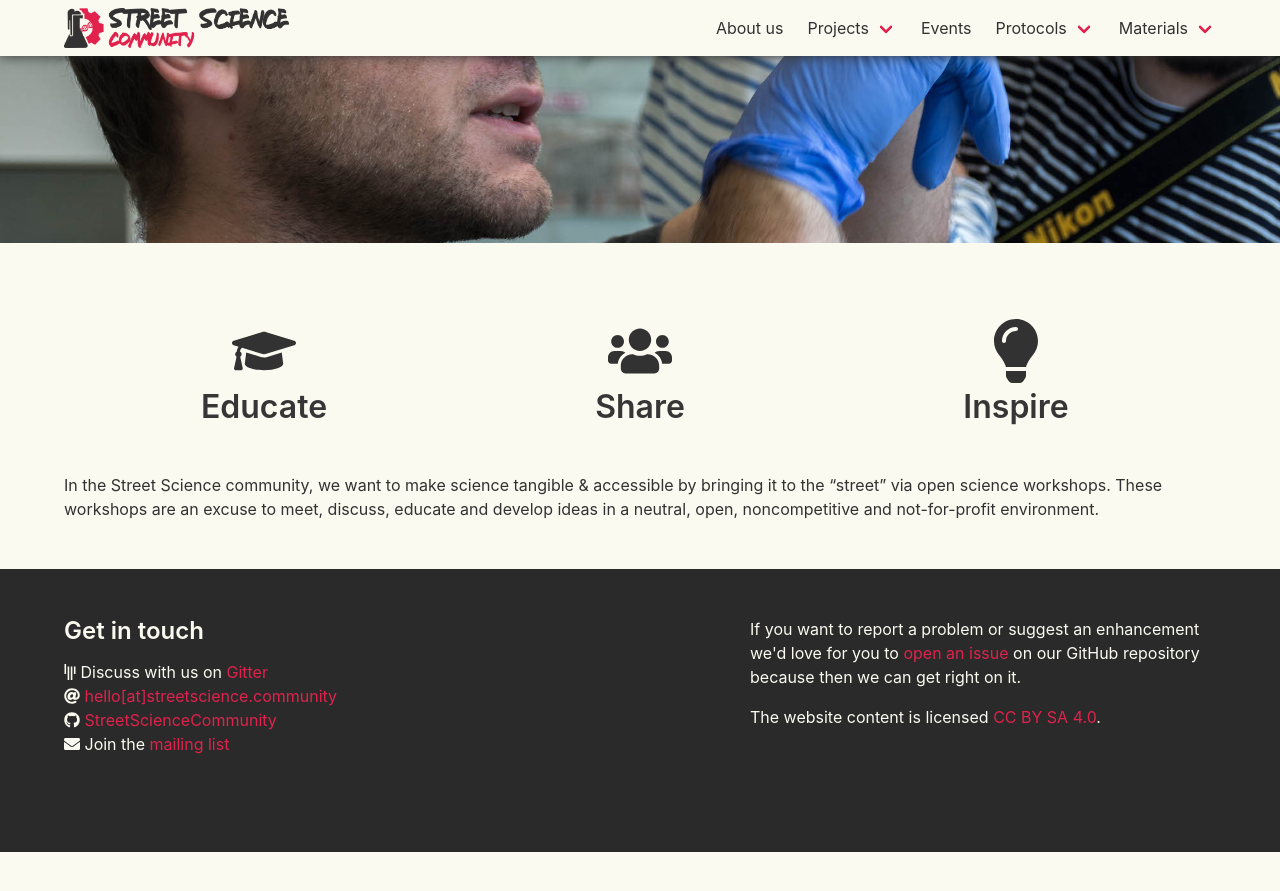
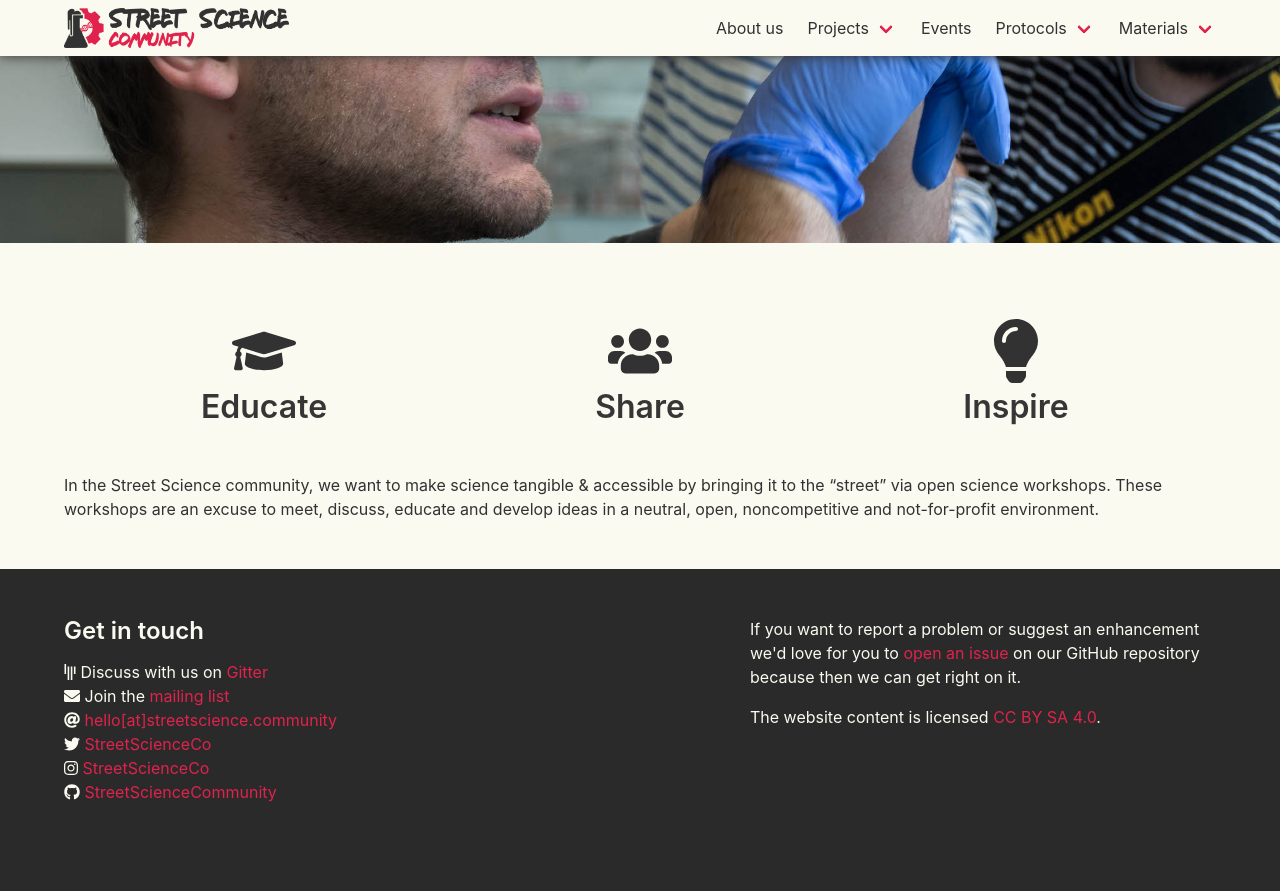
Before and after one commit to StreetScienceCommunity/StreetScienceCommunity.github.io, a Jekyll site: the page built from index.md, in a window 1280 px wide and 900 px high, scrolled down 387 px. Shown: the top 891 px of the window. Built offline with Jekyll 4.4.1, drawn with Linux system fonts in a browser that asks for light colours; nearby versions of some CDN libraries; before the commit the page ends 1239 px from its top, so only the background shows below that.

Commit message:
Add twitter and instagram to footer

```diff
--- a/_config.yml
+++ b/_config.yml
@@ -6,6 +6,8 @@
 # Social
 email: hello@streetscience.community
 gitter: usegalaxy-eu/streetscience
+twitter: StreetScienceCo
+instagram: StreetScienceCo
 # See: https://help.github.com/articles/repository-metadata-on-github-pages/
 repository: StreetScienceCommunity/StreetScienceCommunity.github.io
 participation_form: https://docs.google.com/forms/d/e/1FAIpQLScNgEDWoftccrUHXhsAOgLCFiG1FAQzQxsSW44uDTrEKwZ7_A/viewform
--- a/_includes/default-footer.html
+++ b/_includes/default-footer.html
@@ -8,19 +8,29 @@
           Discuss with us on
           <a href="https://gitter.im/{{ site.gitter }}">Gitter</a>
           <br />
+          <i class="fas fa-envelope"></i>
+          Join the
+          <a href="{{ site.google_group }}">mailing list</a>
+          <br/>
           <i class="fas fa-at"></i>
           <a href="mailto:{{ site.email }}">
             {{ site.email|replace:'@','[at]' }}
+          </a>
+          <br />
+          <i class="fab fa-twitter"></i>
+          <a href="https://twitter.com/{{ site.twitter }}">
+            {{ site.twitter }}
+          </a>
+          <br />
+          <i class="fab fa-instagram"></i>
+          <a href="https://www.instagram.com/{{ site.instagram }}">
+            {{ site.instagram }}
           </a>
           <br />
           <i class="fab fa-github"></i>
           <a href="{{ site.github.repository_url }}">
             {{ site.github.owner_name }}
           </a>
-          <br />
-          <i class="fas fa-envelope"></i>
-          Join the
-          <a href="{{ site.google_group }}">mailing list</a>
         </p>
       </div>
       <div class="column is-5">
```
